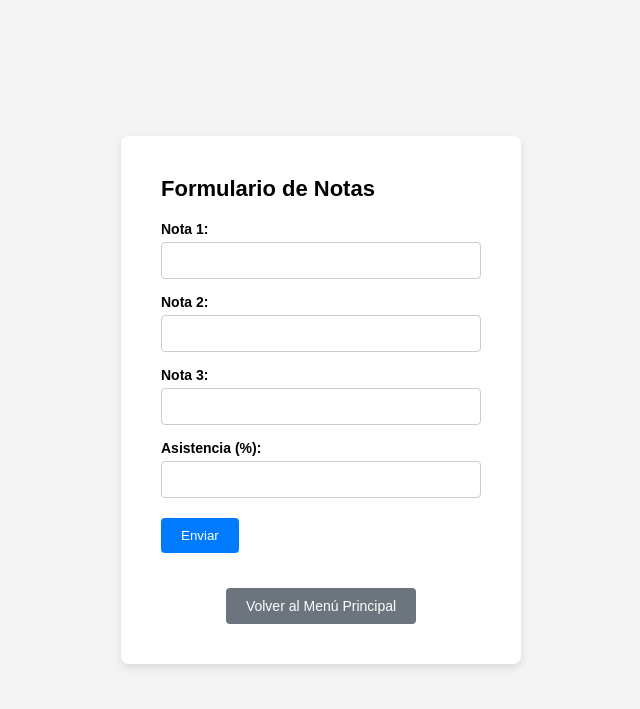
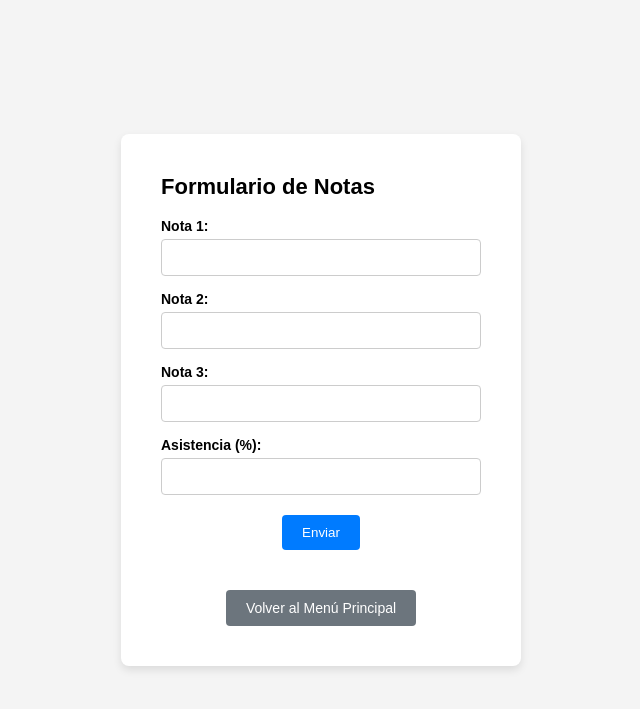
Before and after one commit to DaddyIssues98/Proyecto-FLASK-IPLACEX-2026, a Flask app: page /ejercicio1 in a window 1280 px wide. Shown: the top 709 px of the page, without its empty margins (319-959 px from the left). Run offline with Flask 3, Linux system fonts and the light colour scheme.

Commit message:
Update styles.css
Me molestaba el boton que no estaba centrado.

```diff
--- a/static/styles.css
+++ b/static/styles.css
@@ -71,7 +71,8 @@ input {
 }
 
 .btn-submit {
-    margin-top: 20px;
+    display: block;
+    margin: 20px auto;
     background-color: #007bff;
     color: white;
     border: none;
@@ -80,7 +81,6 @@ input {
     cursor: pointer;
     font-family: Arial, sans-serif;
 }
-
 .btn-submit:hover {
     background-color: #0056b3;
 }
```
